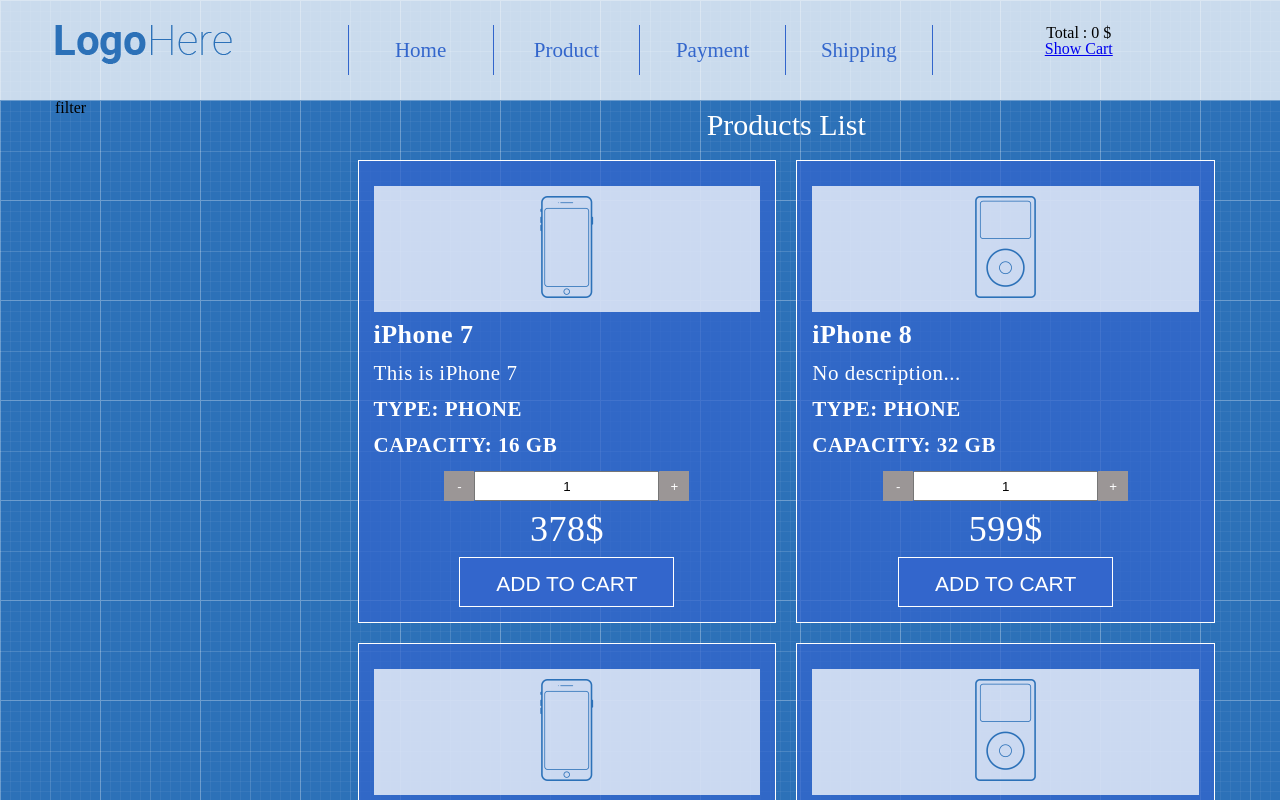
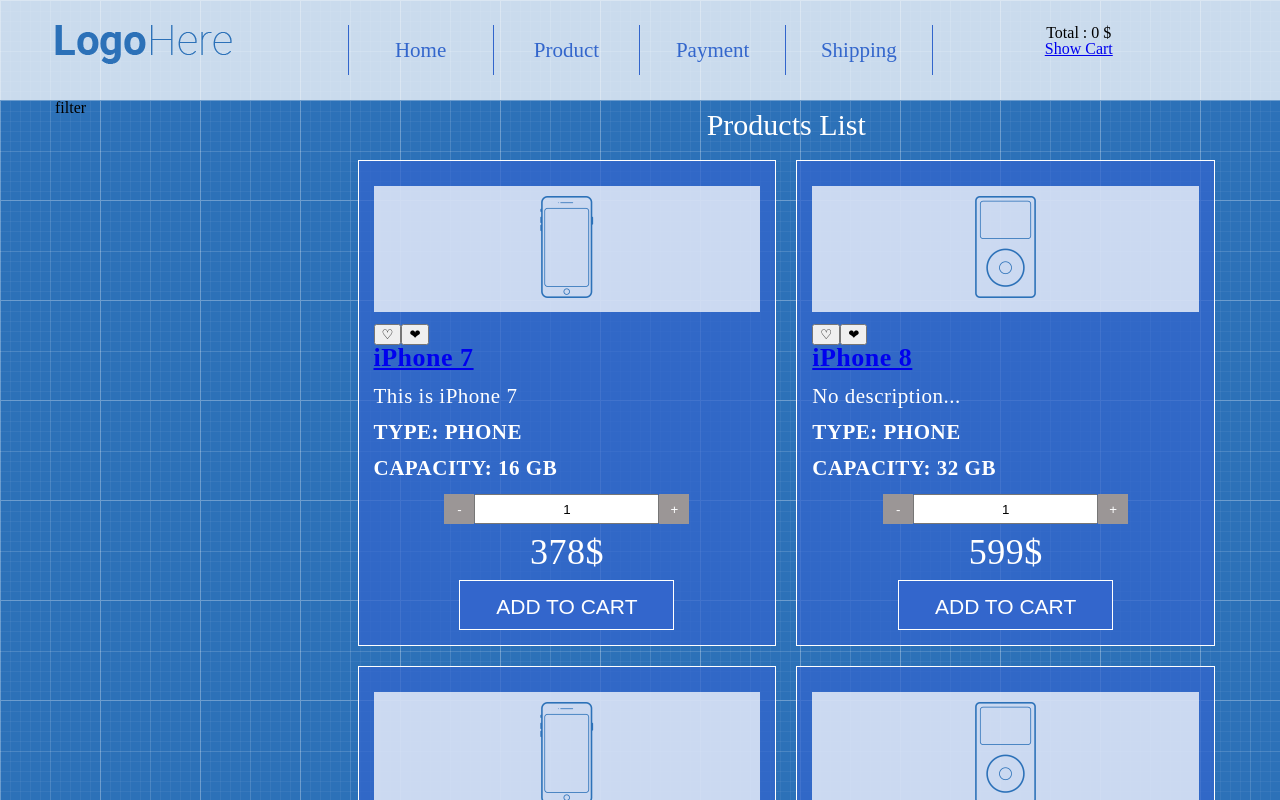
Before and after one commit to KRybiy/shop-project, a React (Create React App) app: page / in a window 1280 px wide. Shown: the top 800 px of the page. Built offline with nearby package versions, Linux system fonts and the light colour scheme.

Commit message:
added link for one item, used match

```diff
--- a/src/App/Main/Main.js
+++ b/src/App/Main/Main.js
@@ -1,10 +1,11 @@
 import React from 'react'
-import ProductList from './Products/ProductsList';
 import {Route} from 'react-router-dom'
 
 import CartPage from './CartPage/CartPage'
+import ProductList from './Products/ProductsList';
 import PaymentPage from './Payment'
 import ShippingPage from './Shipping'
+import ProductPage from './Products/ProductPage'
 
 const Main= ({
 	addProductToCart,
@@ -34,6 +35,7 @@ const Main= ({
 						)}/>
 					<Route path="/payment" component={PaymentPage}/>
 					<Route path="/shipping" component={ShippingPage}/>
+					<Route path="/products/:productId" component={ProductPage}/>
 				</div>
 			</div>
 		</div>
--- a/src/App/Main/Products/ProductListItem.js
+++ b/src/App/Main/Products/ProductListItem.js
@@ -1,12 +1,15 @@
 import React, { Component } from 'react'
+import {Link} from 'react-router-dom'
 import PropTypes from 'prop-types'
 import './ProductListItem.css'
 import QuantityInput from '../../../features/Quantity/QuantityInput';
 
 class ProductListItem extends Component {
-        state = {
+    state = {
             productCount:1
         }
+
+
         onIncrementClick = ()=>{
             this.setState((prevState)=>({
                 productCount:prevState.productCount+1
@@ -57,7 +60,10 @@ class ProductListItem extends Component {
                 <div className="product-img">
                     <img src={image} alt=""/>
                 </div>
-                <h2 className="product-title"> {name}</h2>
+                <button><span>&#9825;</span></button>
+                <button><span>&#10084;</span></button>
+                <h2 className="product-title">
+                    <Link to={`/products/${id}`}>{name}</Link></h2>
                 <div className="product-description"> {description}</div>
                 <div className="product-features"> Type: {type} </div>
                 <div className="product-features"> Capacity: {capacity} Gb</div>
--- /dev/null
+++ b/src/App/Main/Products/ProductPage.js
@@ -0,0 +1,18 @@
+import React from 'react'
+import products,{getProductsMap} from './products'
+
+
+const ProductPage = ({
+    match,
+    productMap = getProductsMap(products)
+}) => {
+    console.log(match)
+    return (
+        <div>
+            <h1 className="page-title"> {productMap[match.params.productId].name}</h1>
+        </div>
+    )
+}
+
+
+export default ProductPage
```
